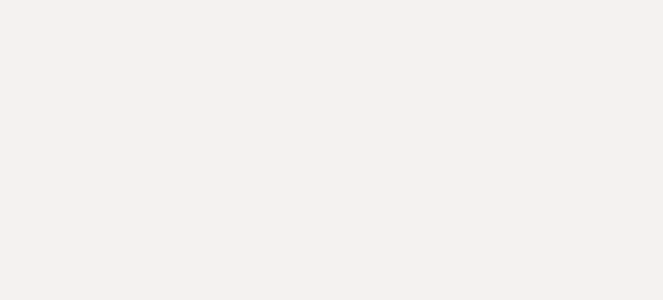
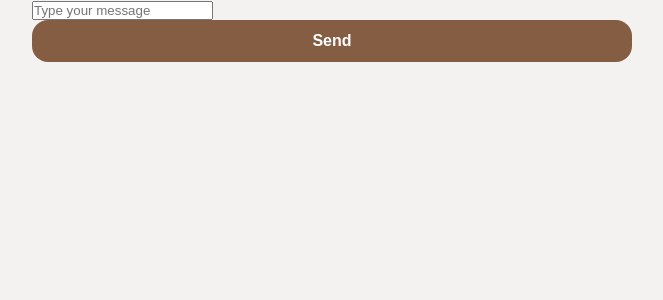
Before and after one commit to alejandroluisacosta/detox-mental-2.0, a React (Vite) app in the folder frontend/: page /chat in a window 1280 px wide. Before the commit this address had no page. Shown: the top 300 px of the page, without its empty margins (308-971 px from the left). Built offline with nearby package versions, Linux system fonts and the light colour scheme.

Commit message:
add: initial chat route

```diff
--- a/frontend/src/App.jsx
+++ b/frontend/src/App.jsx
@@ -6,6 +6,7 @@ import Article from './Pages/Article/Article.jsx';
 import Course from './Pages/Course/Course.jsx';
 import Session from './Components/Session/Session.jsx';
 import CourseWrapper from './Pages/Course/CourseWrapper.jsx';
+import Chat from './Pages/Chat/Chat.jsx';
 
 function App() {
     return (
@@ -13,6 +14,7 @@ function App() {
             <BrowserRouter>
                 <SessionsProvider>
                     <Routes>
+                        <Route path='/chat' element={<Chat />} />
                         <Route path='/' element={<Article />} />
                         <Route path='course' element={<CourseWrapper />} />
                         <Route path='session/:sessionId' element={<Session />} />
--- /dev/null
+++ b/frontend/src/Pages/Chat/Chat.jsx
@@ -0,0 +1,61 @@
+import { useState } from "react";
+
+export default function Chat() {
+  const [input, setInput] = useState("");
+  const [messages, setMessages] = useState([]);
+  const [loading, setLoading] = useState(false);
+
+  async function sendMessage(e) {
+    e.preventDefault();
+    if (!input.trim()) return;
+
+    const userMessage = { role: "user", content: input };
+    setMessages(prev => [...prev, userMessage]);
+    setInput("");
+    setLoading(true);
+
+    try {
+      const res = await fetch("http://localhost:3000/chat", {
+        method: "POST",
+        headers: { "Content-Type": "application/json" },
+        body: JSON.stringify({ message: userMessage.content })
+      });
+
+      const data = await res.json();
+
+      const assistantMessage = {
+        role: "assistant",
+        content: data.reply
+      };
+
+      setMessages(prev => [...prev, assistantMessage]);
+    } catch (err) {
+      console.error(err);
+    } finally {
+      setLoading(false);
+    }
+  }
+
+  return (
+    <div style={{ maxWidth: 600, margin: "0 auto" }}>
+      <div>
+        {messages.map((m, i) => (
+          <p key={i}>
+            <strong>{m.role}:</strong> {m.content}
+          </p>
+        ))}
+      </div>
+
+      <form onSubmit={sendMessage}>
+        <input
+          value={input}
+          onChange={e => setInput(e.target.value)}
+          placeholder="Type your message"
+        />
+        <button type="submit" disabled={loading}>
+          Send
+        </button>
+      </form>
+    </div>
+  );
+}
--- a/frontend/vite.config.js
+++ b/frontend/vite.config.js
@@ -4,7 +4,7 @@ import react from '@vitejs/plugin-react'
 // https://vitejs.dev/config/
 export default defineConfig({
   server: {
-    port: 3000,
+    port: 3001,
   },
   plugins: [react()],
 })
```
